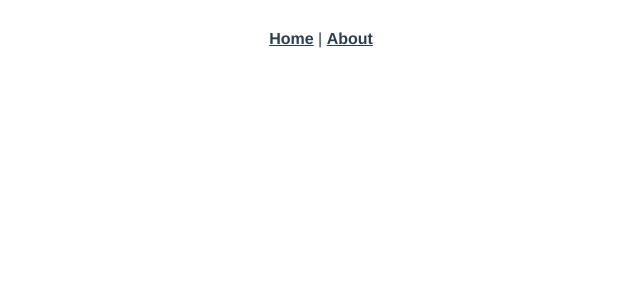
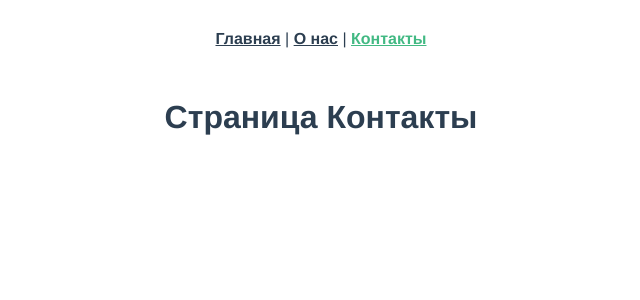
Before and after one commit to lekomtsev/smart, a Vue app: page /contacts in a window 1280 px wide. Before the commit this address had no page. Shown: the top 300 px of the page, without its empty margins (319-959 px from the left). Built offline with nearby package versions, Linux system fonts and the light colour scheme.

Commit message:
Добавил страницу Контакты

```diff
--- a/src/App.vue
+++ b/src/App.vue
@@ -1,7 +1,8 @@
 <template>
   <div id="nav">
-    <router-link to="/">Home</router-link> |
-    <router-link to="/about">About</router-link>
+    <router-link to="/">Главная</router-link> |
+    <router-link to="/about">О нас</router-link> |
+    <router-link to="/contacts">Контакты</router-link>
   </div>
   <router-view/>
 </template>
--- a/src/router/index.js
+++ b/src/router/index.js
@@ -14,6 +14,14 @@ const routes = [
     // this generates a separate chunk (about.[hash].js) for this route
     // which is lazy-loaded when the route is visited.
     component: () => import(/* webpackChunkName: "about" */ '../views/About.vue')
+  },
+  {
+    path: '/contacts',
+    name: 'Contacts',
+    // route level code-splitting
+    // this generates a separate chunk (about.[hash].js) for this route
+    // which is lazy-loaded when the route is visited.
+    component: () => import(/* webpackChunkName: "about" */ '../views/Contacts.vue')
   }
 ]
 
--- /dev/null
+++ b/src/views/Contacts.vue
@@ -0,0 +1,10 @@
+<template>
+  <div class="contacts">
+    <h1>Страница Контакты</h1>
+  </div>
+</template>
+
+<script>
+
+export default {}
+</script>
```
